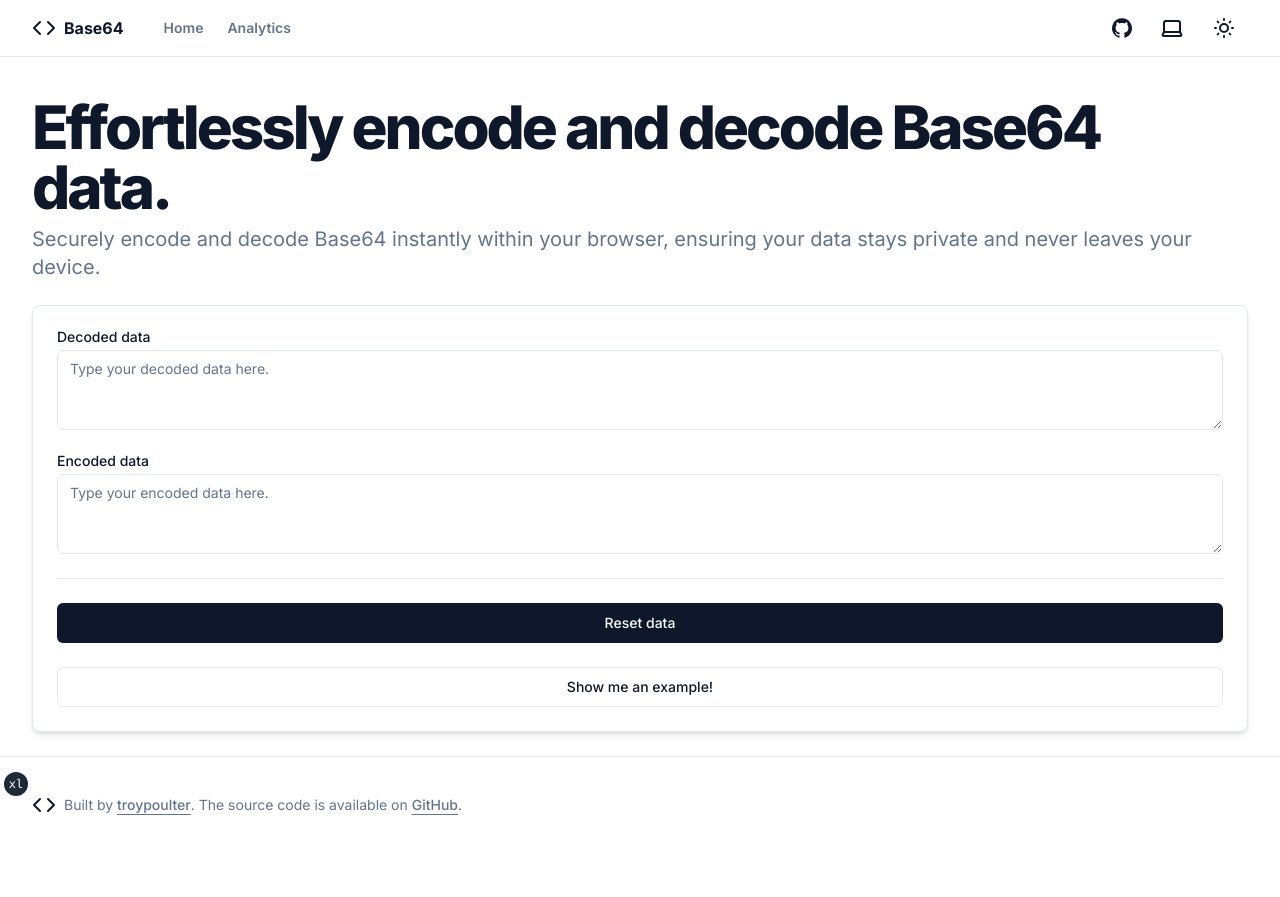
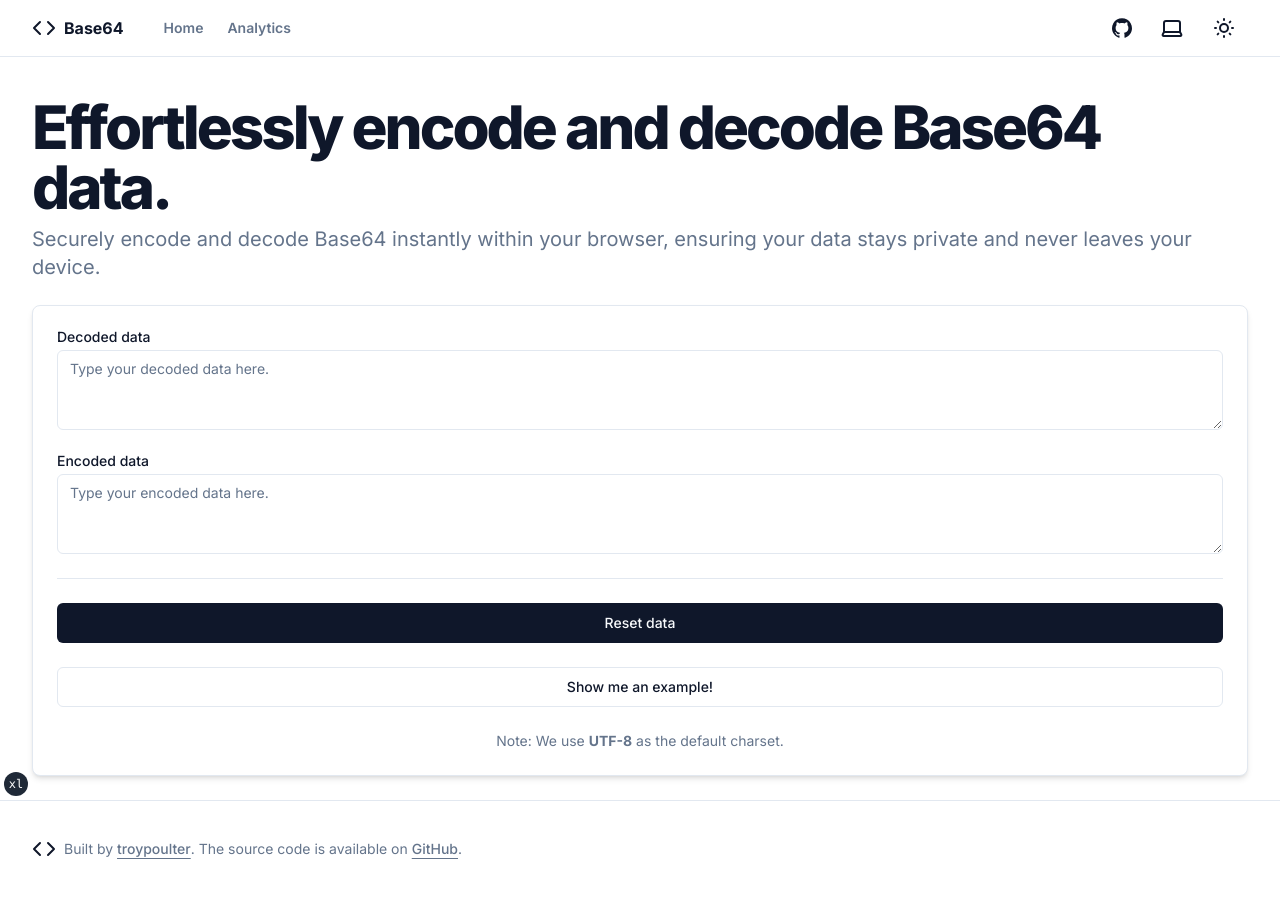
Before and after one commit to troypoulter/base64, a Next.js app: page / in a window 1280 px wide. Before the commit the page ends 853 px from the top, so only its background shows below. Built offline with nearby package versions, Linux system fonts and the light colour scheme.

Commit message:
add utf-8 notice

```diff
--- a/app/page.tsx
+++ b/app/page.tsx
@@ -77,6 +77,7 @@ export default function IndexPage() {
           <Button variant="outline" onClick={handleShowExample}>
             Show me an example!
           </Button>
+          <p className="text-center text-sm text-muted-foreground">Note: We use <strong>UTF-8</strong> as the default charset.</p>
         </Card>
       </section>
     </>
```
